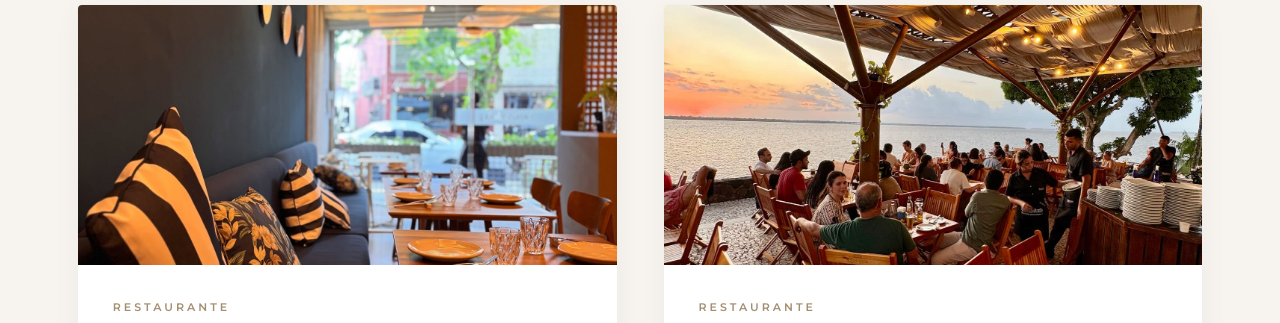
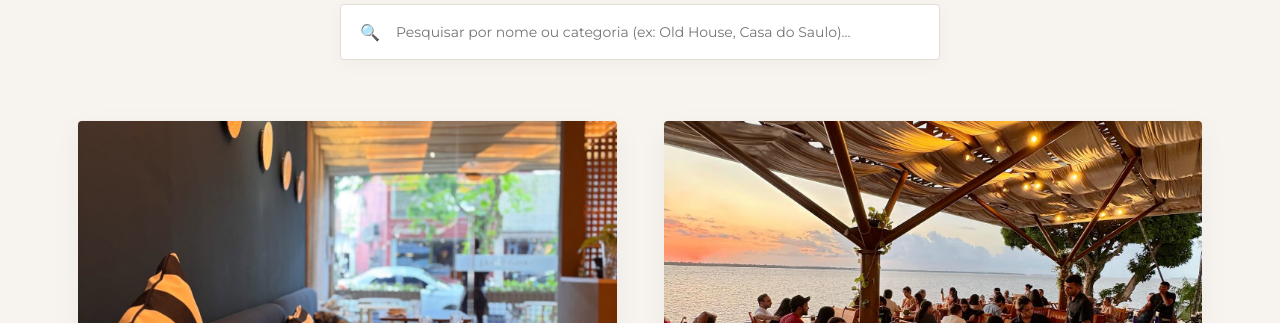
Before and after one commit to gusmaolucasmateusdev/ikbelem, a plain HTML site: page ondecomer.html in a window 1280 px wide. Shown: the part 210-533 px from the top of the page. Drawn offline with nearby package versions, Linux system fonts and the light colour scheme.

Commit message:
Update ondecomer.html

```diff
--- a/ondecomer.html
+++ b/ondecomer.html
@@ -36,18 +36,14 @@ body{
 =========================== */
 
 .hero{
-
     width:100%;
     height:50vh;
-
     background:
     linear-gradient(rgba(0,0,0,.50),rgba(0,0,0,.50)),
     url("imagens/belem-hero.jpg");
-
     background-size:cover;
     background-position:center;
     background-attachment:fixed;
-
     display:flex;
     align-items:center;
     justify-content:center;
@@ -60,24 +56,20 @@ body{
 }
 
 .hero-content h1{
-
     font-family:'Cormorant Garamond',serif;
     color:#fff;
     font-size:74px;
     font-weight:300;
     letter-spacing:2px;
     margin-bottom:20px;
-
 }
 
 .hero-content p{
-
     color:#e8e8e8;
     font-size:12px;
     letter-spacing:5px;
     line-height:2;
     text-transform:uppercase;
-
 }
 
 /* ===========================
@@ -85,63 +77,88 @@ body{
 =========================== */
 
 .programacao-section{
-
     width:100%;
     max-width:1300px;
     margin:auto;
-
     padding:90px 6%;
-
 }
 
 .section-intro{
-
     text-align:center;
-
     font-size:12px;
-
     letter-spacing:5px;
-
     color:#a58f72;
-
     text-transform:uppercase;
-
     margin-bottom:18px;
-
 }
 
 .section-title{
-
     text-align:center;
-
     font-family:'Cormorant Garamond',serif;
-
     font-size:58px;
-
     font-weight:300;
-
     color:#111;
-
     margin-bottom:20px;
-
 }
 
 .section-description{
-
     max-width:750px;
-
     margin:auto;
-
     text-align:center;
-
     color:#666;
-
     line-height:2;
-
     font-size:15px;
-
-    margin-bottom:70px;
-
+    margin-bottom:50px;
+}
+
+/* ===========================
+   BARRA DE PESQUISA
+=========================== */
+
+.search-container {
+    max-width: 600px;
+    margin: 0 auto 60px auto;
+    position: relative;
+}
+
+.search-input {
+    width: 100%;
+    padding: 18px 25px 18px 55px;
+    background: #fff;
+    border: 1px solid rgba(165,143,114,0.3);
+    border-radius: 4px;
+    font-family: 'Montserrat', sans-serif;
+    font-size: 14px;
+    color: #111;
+    outline: none;
+    box-shadow: 0 4px 20px rgba(0,0,0,0.03);
+    transition: 0.3s;
+}
+
+.search-input:focus {
+    border-color: #a58f72;
+    box-shadow: 0 6px 25px rgba(165,143,114,0.12);
+}
+
+.search-icon {
+    position: absolute;
+    left: 20px;
+    top: 50%;
+    transform: translateY(-50%);
+    color: #a58f72;
+    font-size: 16px;
+    pointer-events: none;
+}
+
+/* Mensagem de nenhum resultado */
+.no-results {
+    display: none;
+    text-align: center;
+    grid-column: 1 / -1;
+    padding: 50px 0;
+    color: #777;
+    font-size: 15px;
+    font-style: italic;
 }
 
 /* ===========================
@@ -149,153 +166,98 @@ body{
 =========================== */
 
 .events-grid{
-
     display:grid;
-
-    grid-template-columns:repeat(auto-fit,minmax(360px,1fr));
-
+    grid-template-columns:repeat(auto-fill, minmax(360px, 1fr));
+    justify-content: start;
     gap:45px;
-
 }
 
 /* ===========================
-   CARD
+   CARD E IMAGENS CORRIGIDOS
 =========================== */
 
 .event-card{
-
     background:#fff;
-
     border-radius:5px;
-
     overflow:hidden;
-
     border:1px solid rgba(165,143,114,.15);
-
     box-shadow:0 8px 30px rgba(0,0,0,.04);
-
     transition:.35s;
-
+    width: 100%;
 }
 
 .event-card:hover{
-
     transform:translateY(-8px);
-
     box-shadow:0 18px 40px rgba(0,0,0,.10);
-
-}
-
-/* FOTO */
-
+}
+
+/* Correção para a imagem preencher tudo e ter mais altura */
 .event-image{
-
-    width:100%;
-
-    height:260px;
-
-    overflow:hidden;
-
+    width: 100%;
+    height: 320px; /* Aumentei de 220px para 320px para mostrar muito mais da foto! */
+    overflow: hidden;
 }
 
 .event-image img{
-
-    width:100%;
-
-    height:100%;
-
-    object-fit:cover;
-
-    transition:.7s;
-
-}
-
-.event-card:hover img{
-
-    transform:scale(1.08);
-
+    width: 100%;
+    height: 100%;
+    object-fit: cover; /* Continua preenchendo 100% do espaço sem distorcer */
+    object-position: center; /* Centraliza o corte para focar no melhor ponto da foto */
+    display: block;
+    transition: 0.4s ease;
+}
+
+.event-card:hover .event-image img{
+    transform: scale(1.05);
 }
 
 /* CONTEÚDO */
 
 .event-content{
-
     padding:35px;
-
 }
 
 .event-day{
-
     display:block;
-
     font-size:11px;
-
     color:#a58f72;
-
     letter-spacing:3px;
-
     text-transform:uppercase;
-
     font-weight:600;
-
     margin-bottom:15px;
-
 }
 
 .event-content h3{
-
     font-family:'Cormorant Garamond',serif;
-
     font-size:36px;
-
     font-weight:400;
-
     margin-bottom:18px;
-
 }
 
 .event-content p{
-
     color:#666;
-
     line-height:1.9;
-
     font-size:14px;
-
 }
 
 /* BOTÃO DO CARD */
 
 .card-btn{
-
     display:inline-block;
-
     margin-top:30px;
-
     padding:14px 34px;
-
     border:1px solid #111;
-
     color:#111;
-
     text-decoration:none;
-
     text-transform:uppercase;
-
     letter-spacing:3px;
-
     font-size:11px;
-
     transition:.3s;
-
 }
 
 .card-btn:hover{
-
     background:#111;
-
     color:#fff;
-
 }
 
 /* BOTÃO HOME */
@@ -326,75 +288,38 @@ body{
 =========================== */
 
 @media(max-width:900px){
-
 .hero{
-
     height:40vh;
-
     background-attachment:scroll;
-
-}
-
+}
 .hero-content h1{
-
     font-size:52px;
-
-}
-
+}
 .section-title{
-
     font-size:42px;
-
-}
-
+}
 .events-grid{
-
     grid-template-columns:1fr;
-
-}
-
-.event-image{
-
-    height:230px;
-
-}
-
+}
 }
 
 @media(max-width:600px){
-
 .hero-content h1{
-
     font-size:42px;
-
-}
-
+}
 .hero-content p{
-
     font-size:11px;
-
     letter-spacing:3px;
-
-}
-
+}
 .section-title{
-
     font-size:36px;
-
-}
-
+}
 .programacao-section{
-
     padding:70px 7%;
-
-}
-
+}
 .event-content{
-
     padding:28px;
-
-}
-
+}
 }
 
 </style>
@@ -413,8 +338,14 @@ body{
         Principais restaurantes
     </h2>
 
-
-    <div class="events-grid">
+    <!-- BARRA DE PESQUISA -->
+    <div class="search-container">
+        <span class="search-icon">🔍</span>
+        <input type="text" id="searchInput" class="search-input" placeholder="Pesquisar por nome ou categoria (ex: Old House, Casa do Saulo)..." onkeyup="filterPlaces()">
+    </div>
+
+
+    <div class="events-grid" id="eventsGrid">
                 <!-- ESTAÇÃO DAS DOCAS -->
         <div class="event-card">
 
@@ -1555,11 +1486,46 @@ body{
 
         </div>
 
+        <!-- AVISO DE NENHUM RESULTADO -->
+        <div class="no-results" id="noResultsMsg">
+            Nenhum local encontrado para a sua busca.
+        </div>
+
         </div>
 
         <a href="index.html" class="gallery-btn">HOME</a>
 
         </section>
+
+<!-- SCRIPT DE PESQUISA -->
+<script>
+function filterPlaces() {
+    let input = document.getElementById('searchInput');
+    let filter = input.value.toLowerCase();
+    let grid = document.getElementById('eventsGrid');
+    let cards = grid.getElementsByClassName('event-card');
+    let noResultsMsg = document.getElementById('noResultsMsg');
+    let visibleCount = 0;
+
+    for (let i = 0; i < cards.length; i++) {
+        let card = cards[i];
+        let textValue = card.getAttribute('data-name') || card.innerText;
+
+        if (textValue.toLowerCase().indexOf(filter) > -1) {
+            card.style.display = "";
+            visibleCount++;
+        } else {
+            card.style.display = "none";
+        }
+    }
+
+    if (visibleCount === 0) {
+        noResultsMsg.style.display = "block";
+    } else {
+        noResultsMsg.style.display = "none";
+    }
+}
+</script>
 
 </body>
 </html>
```
